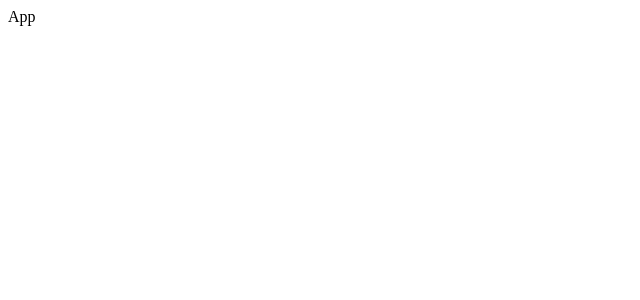
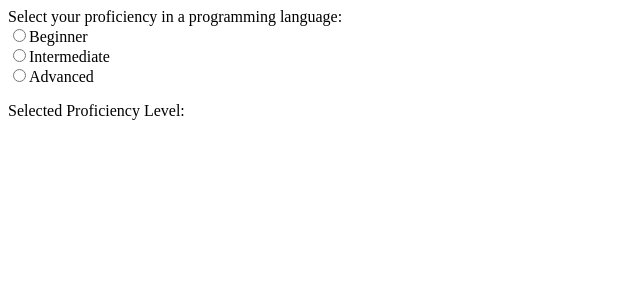
Before and after one commit to 7vTr0x7/React.js-2, a React (Vite) app in the folder IR4.5_HW2/: page / in a window 1280 px wide. Shown: the top 300 px of the page, without its empty margins (0-640 px from the left). Built offline with nearby package versions, Linux system fonts and the light colour scheme.

Commit message:
IR4.5_HW2 - SelectProficiency

```diff
--- a/IR4.5_HW2/src/App.jsx
+++ b/IR4.5_HW2/src/App.jsx
@@ -1,7 +1,12 @@
 import React from "react";
+import SelectProficiency from "./components/SelectProficiency";
 
 const App = () => {
-  return <div>App</div>;
+  return (
+    <div>
+      <SelectProficiency />
+    </div>
+  );
 };
 
 export default App;
--- /dev/null
+++ b/IR4.5_HW2/src/components/SelectProficiency.jsx
@@ -0,0 +1,50 @@
+import React, { useState } from "react";
+
+const SelectProficiency = () => {
+  const [selectedProficiency, setSelectedProficiency] = useState("");
+
+  const proficiencySelectionHandler = (e) => {
+    setSelectedProficiency(e.target.value);
+  };
+
+  return (
+    <div>
+      <form onChange={proficiencySelectionHandler}>
+        <label>Select your proficiency in a programming language:</label>
+        <br />
+        <label htmlFor="beginner">
+          <input
+            type="radio"
+            name="proficiency"
+            value="beginner"
+            id="beginner"
+          />
+          Beginner
+        </label>
+        <br />
+        <label htmlFor="intermediate">
+          <input
+            type="radio"
+            name="proficiency"
+            value="intermediate"
+            id="intermediate"
+          />
+          Intermediate
+        </label>
+        <br />
+        <label htmlFor="advanced">
+          <input
+            type="radio"
+            name="proficiency"
+            value="advanced"
+            id="advanced"
+          />
+          Advanced
+        </label>
+      </form>
+      <p>Selected Proficiency Level: {selectedProficiency}</p>
+    </div>
+  );
+};
+
+export default SelectProficiency;
```
